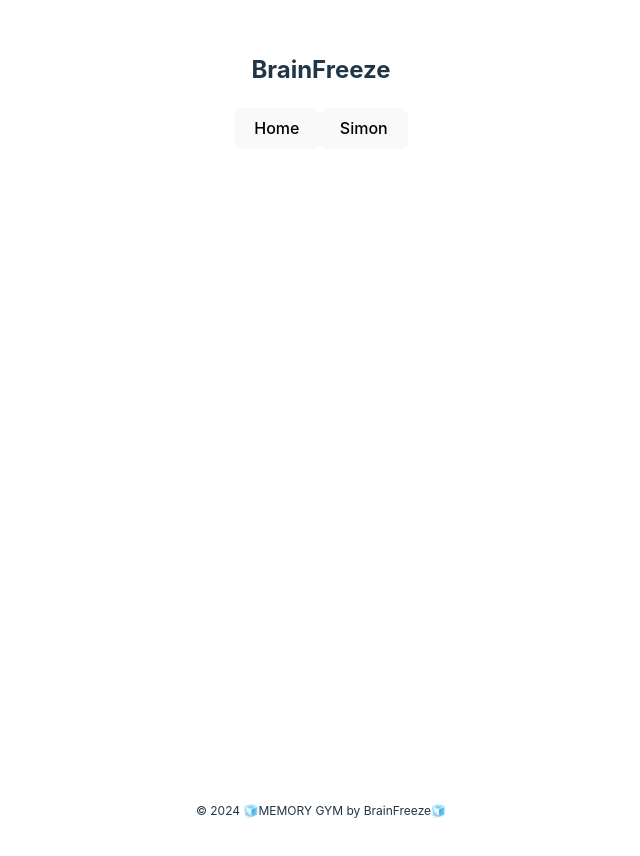
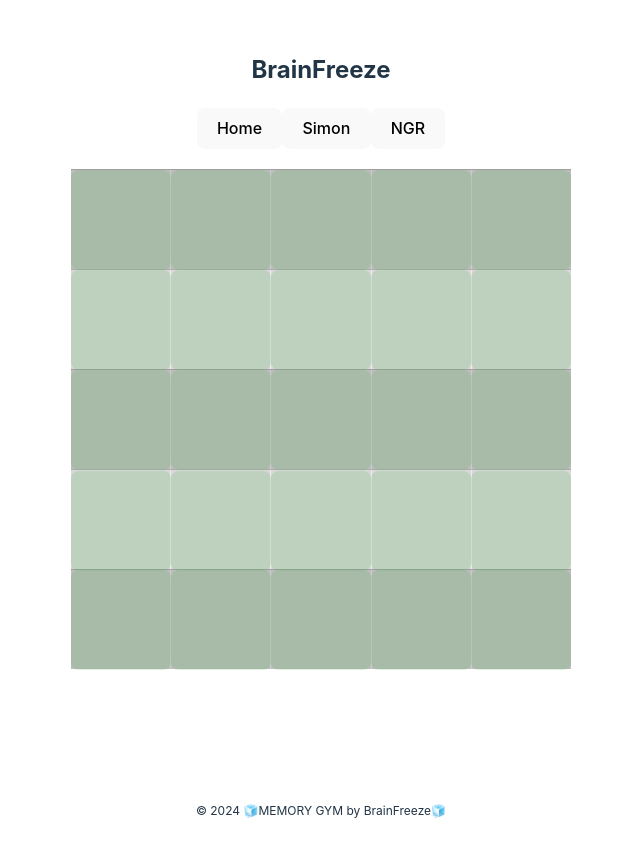
Before and after one commit to Ni7aspinner/BRAIN_FREEZE, a React (Vite) app in the folder brainfreeze_new.client/: page /NRG in a window 1280 px wide. Shown: the top 856 px of the page, without its empty margins (319-959 px from the left). Built offline with nearby package versions, Linux system fonts and the light colour scheme.

Commit message:
added basic front to NRG

```diff
--- a/brainfreeze_new.client/src/App.tsx
+++ b/brainfreeze_new.client/src/App.tsx
@@ -5,6 +5,7 @@ import './App.css';
 import { Route, Routes } from 'react-router-dom';
 import Simon from './pages/Simon';
 import Home from './pages/Home';
+import NRG from './pages/NRG';
 
 
 function App() {
@@ -13,7 +14,8 @@ function App() {
         <Header/>
         <Routes>
             <Route path="/" element={<Home/>}></Route>
-            <Route path="/simon" element={<Simon/>}></Route>
+            <Route path="/Simon" element={<Simon/>}></Route>
+            <Route path="/NRG" element={<NRG/>}></Route>
         </Routes>
         <Footer/>
         </div>
--- a/brainfreeze_new.client/src/components/Navbar.tsx
+++ b/brainfreeze_new.client/src/components/Navbar.tsx
@@ -4,7 +4,8 @@ export default function Navbar() {
   return (
     <nav>
       <Link to="/"><button>Home</button></Link>
-      <Link to="/simon"><button>Simon</button></Link>
+      <Link to="/Simon"><button>Simon</button></Link>
+      <Link to="/NRG"><button>NGR</button></Link>
     </nav>
   )
 }
--- /dev/null
+++ b/brainfreeze_new.client/src/pages/NRG.css
@@ -0,0 +1,23 @@
+.block{
+    width: 100%;
+    height: 100%;
+    padding-top: 20px;
+
+}
+.imageGrid{
+    width: 500px;
+    height: 500px;
+}
+.grid-block{
+    position: absolute;
+    transform: translate(0%, 0%);
+    padding: 5px 10px;
+    cursor: pointer;
+    background-color: rgba(84, 180, 84, 0.201);
+}
+.grid-block.activated{
+    background-color: rgb(80, 255, 80);
+}
+.image-container1 {
+    position: relative;
+  }
--- /dev/null
+++ b/brainfreeze_new.client/src/pages/NRG.tsx
@@ -0,0 +1,73 @@
+import { useState} from 'react';
+import './NRG.css';
+import Grid from '../assets/Grid-1000-10-2-100.png';
+
+function NRG() {
+    const [flashingButtons, setFlashingButtons] = useState(Array(25).fill(false));
+    const buttonPositions = [
+        { top: '0.2%', left: '0%' },
+        { top: '0.2%', left: '20%' },
+        { top: '0.2%', left: '40%' },
+        { top: '0.2%', left: '60%' },
+        { top: '0.2%', left: '80%' },
+
+        { top: '20%', left: '0%' },
+        { top: '20%', left: '20%' },
+        { top: '20%', left: '40%' },
+        { top: '20%', left: '60%' },
+        { top: '20%', left: '80%' },
+
+        { top: '39.8%', left: '0%' },
+        { top: '39.8%', left: '20%' },
+        { top: '39.8%', left: '40%' },
+        { top: '39.8%', left: '60%' },
+        { top: '39.8%', left: '80%' },
+
+        { top: '59.6%', left: '0%' },
+        { top: '59.6%', left: '20%' },
+        { top: '59.6%', left: '40%' },
+        { top: '59.6%', left: '60%' },
+        { top: '59.6%', left: '80%' },
+
+        { top: '79.3%', left: '0%' },
+        { top: '79.3%', left: '20%' },
+        { top: '79.3%', left: '40%' },
+        { top: '79.3%', left: '60%' },
+        { top: '79.3%', left: '80%' },
+  ];
+  const handleFlash = (index: number) => {
+    setFlashingButtons((prev) => {
+        const newState = [...prev];
+        newState[index] = true;
+        return newState;
+      });
+
+      setTimeout(() => {
+        setFlashingButtons((prev) => {
+          const newState = [...prev];
+          newState[index] = false;
+          return newState;
+        });
+      }, 200);
+    };
+    return (
+      <><div className="block" >
+            <div className='image-container1'>
+            <img src={Grid} className="imageGrid"/>
+            {buttonPositions.map((pos, index) => (
+          <button
+                key={index}
+                className={`grid-block ${flashingButtons[index] ? 'activated' : ''}`}
+                style={{ top: pos.top, left: pos.left, width: '100px', height: '100px' }}
+                onClick={() => {
+                    handleFlash(index);
+                  }}
+          >
+          </button>
+        ))}
+        </div>
+        </div>
+      </>
+    );
+  }
+export default NRG;
```
Also changed, not shown: brainfreeze_new.client/src/assets/Grid-1000-10-2-100.png (added).
